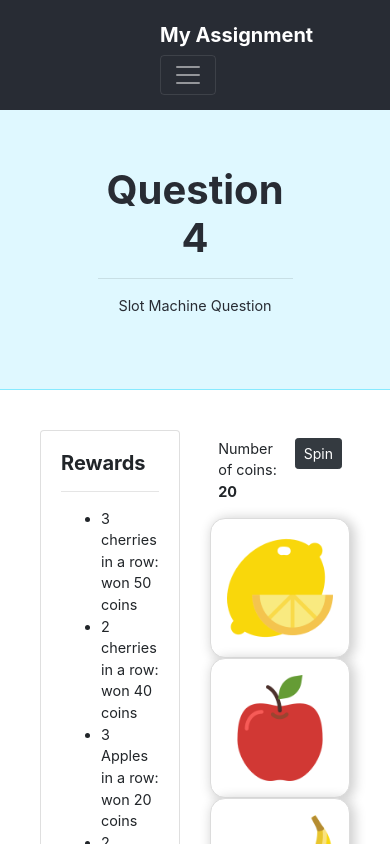
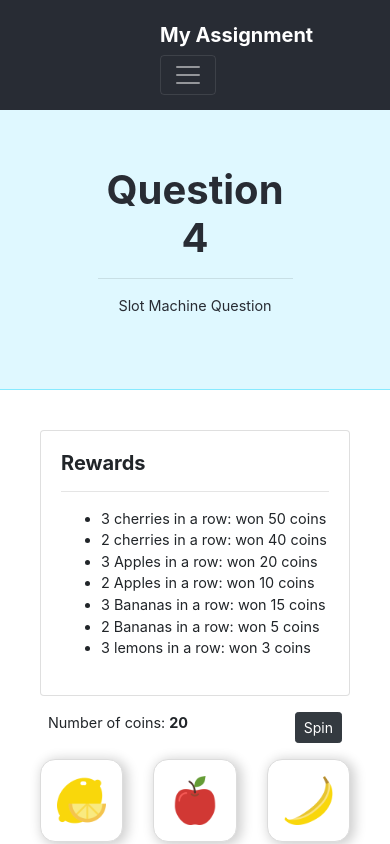
Before and after one commit to danielamifsud98/react-express-app, a React (Create React App) app in the folder client/: page /question/4 in a window 390 px wide. Shown: the top 844 px of the page. Built offline with nearby package versions, Linux system fonts and the light colour scheme.

Commit message:
Added responsiveness

```diff
--- a/client/src/components/QuestionFour.js
+++ b/client/src/components/QuestionFour.js
@@ -119,7 +119,7 @@ const QuestionFour = ({ slotResults, updateResult }) => {
     return (
         <>
             <div className="row">
-                <div className="col col-md-4">
+                <div className="col col-12 col-md-12 col-lg-4 mb-2">
                 <div className="card h-100">
                     <div className="card-body">
                         <h5 className="font-weight-bold">Rewards</h5>
@@ -136,7 +136,7 @@ const QuestionFour = ({ slotResults, updateResult }) => {
                     </div>
                 </div>
                 </div>
-                <div className="col col-md-8">
+                <div className="col col-12 col-md-12 col-lg-8 mb-2">
                     <div className="d-flex mb-2">
                         <div className="p-2">
                             <span>Number of coins: <strong>{slotResults}</strong></span>
@@ -146,9 +146,9 @@ const QuestionFour = ({ slotResults, updateResult }) => {
                         <div className="ml-auto p-2"><button type="button" class="btn btn-dark btn-sm" onClick={spin}>Spin</button></div>
                     </div>
                     <div className="slots row">
-                        <div className="col-md-4"><img className="slot-image"src={images[0]} /></div>
-                        <div className="col-md-4"><img className="slot-image"src={images[1]} /></div>
-                        <div className="col-md-4"><img className="slot-image"src={images[2]} /></div>
+                        <div className="col col-4 col-md-4"><img className="slot-image"src={images[0]} /></div>
+                        <div className="col col-4 col-md-4"><img className="slot-image"src={images[1]} /></div>
+                        <div className="col col-4 col-md-4"><img className="slot-image"src={images[2]} /></div>
                     </div>
                 </div>
             </div>
```
